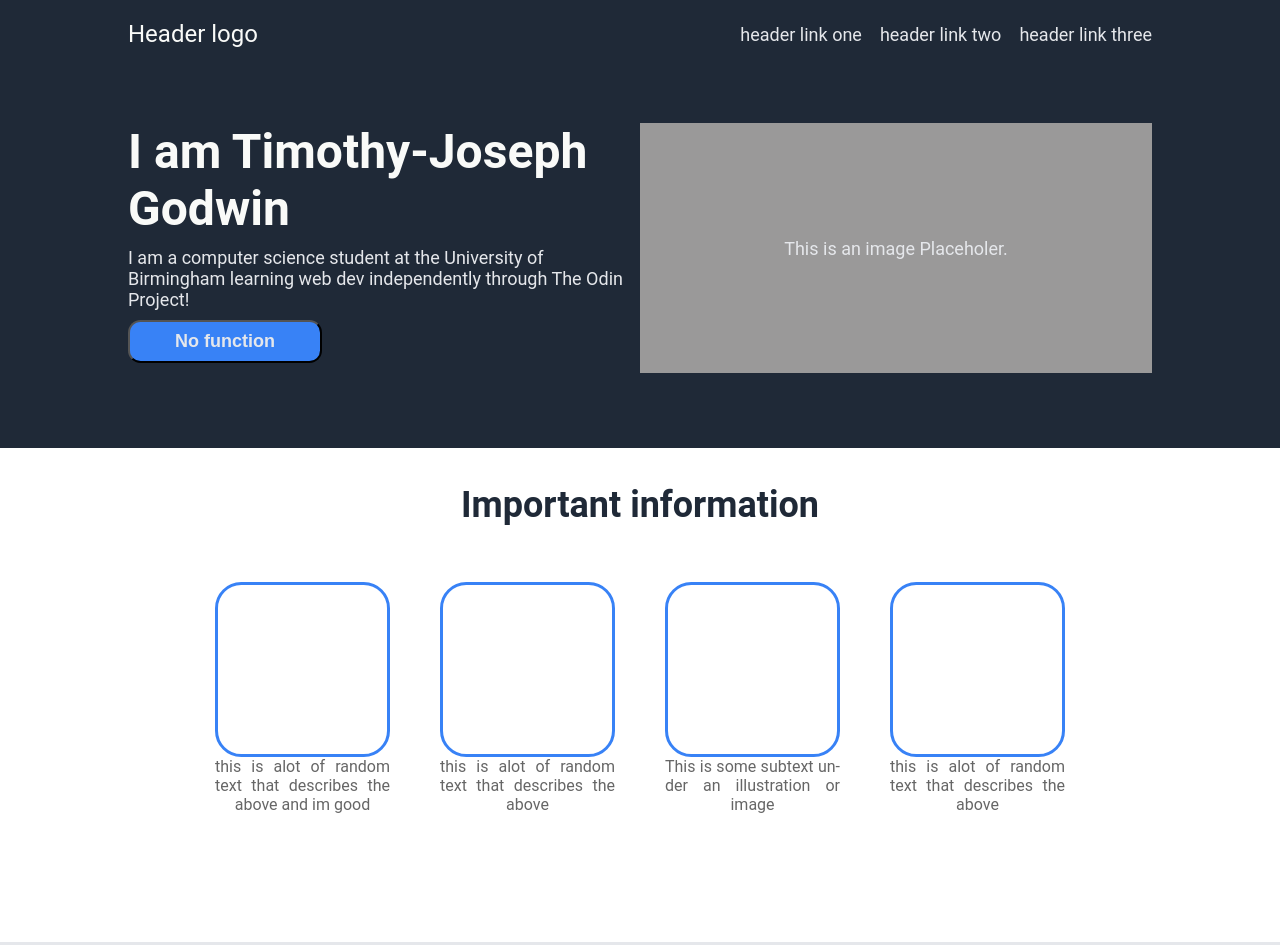
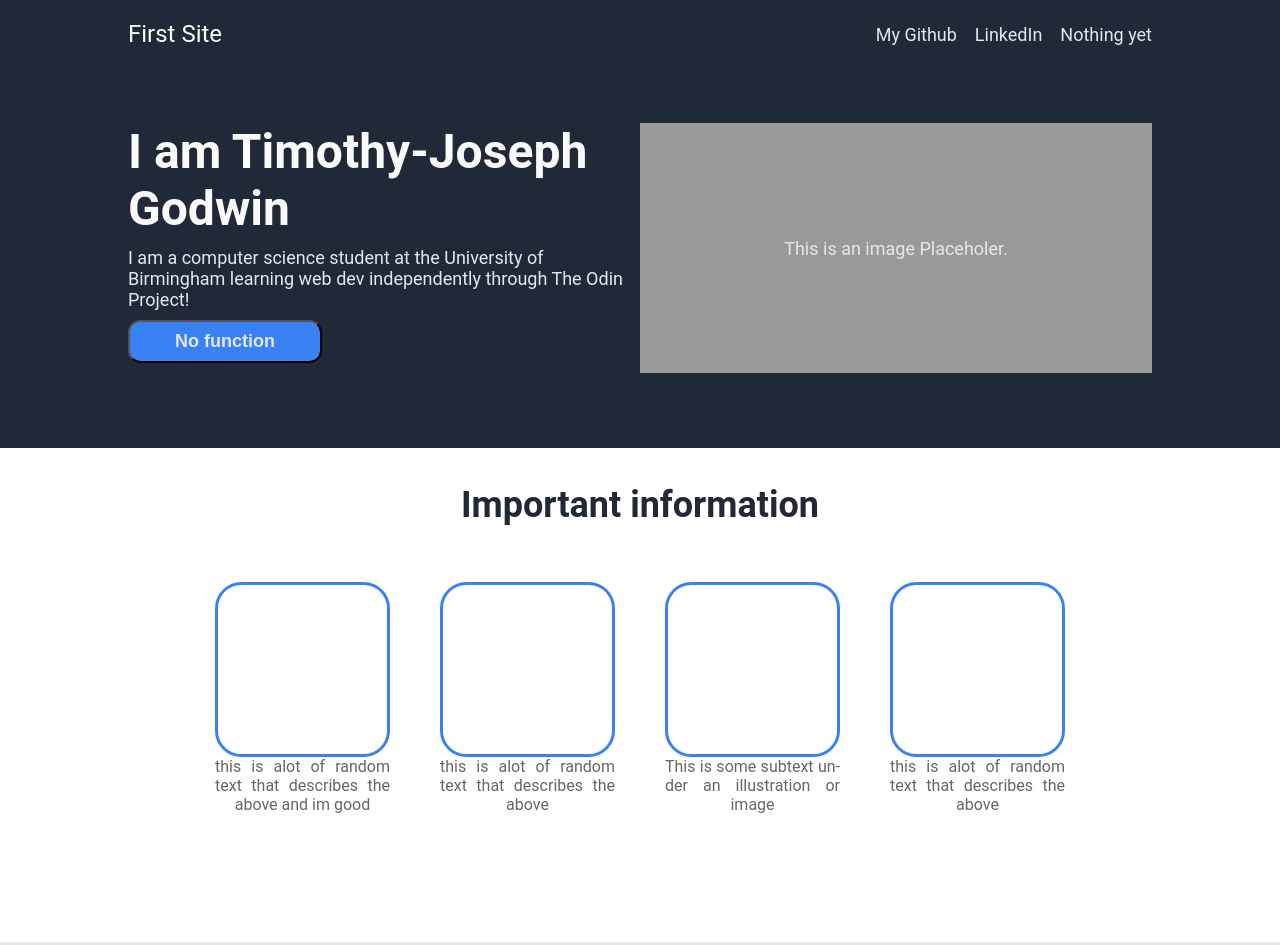
Before and after one commit to Tee-UX19/landing-page, a plain HTML site: page index.html in a window 1280 px wide. Shown: the top 945 px of the page. Drawn offline with Linux system fonts and the light colour scheme.

Commit message:
Added links to my linkedin and github

```diff
--- a/index.html
+++ b/index.html
@@ -10,13 +10,13 @@
     <div class="blue">
       <div class="top-bar">
         <div class="logo" style="font-size: 24px; color: #f9faf8">
-          Header logo
+          First Site
         </div>
         <!-- <div class="right-links"> -->
         <ul>
-          <li><a href="#">header link one</a></li>
-          <li><a href="#">header link two</a></li>
-          <li><a href="#">header link three</a></li>
+          <li><a href="https://github.com/Tee-UX19">My Github</a></li>
+          <li><a href="https://www.linkedin.com/in/timothy-joseph-godwin-0b4bb2292/">LinkedIn</a></li>
+          <li><a href="#">Nothing yet</a></li>
         </ul>
         <!-- </div> -->
       </div>
@@ -91,18 +91,17 @@
         just filling up space, or maybe people will actually read it. Who knows?
         All I know is that it looks nice.
       </div>
-      <p class="quoter"> -Timothy-Joseph Godwin</p>
+      <p class="quoter">-Timothy-Joseph Godwin</p>
     </div>
     <div class="last">
       <div class="blue-area">
         <div class="blue-text">
           <h1>Call to action! it's time!</h1>
           <p>Sign up for our product by clicking that button over there!</p>
-
-</html>
         </div>
         <div><button id="second">just kidding.</button></div>
       </div>
     </div>
-    <footer>TJ's first Project 2024</footer>
+    <footer>First Project inspired by The Odin Project</footer>
   </body>
+</html>
```
Lines whose indentation alone changed are shown as unchanged.
